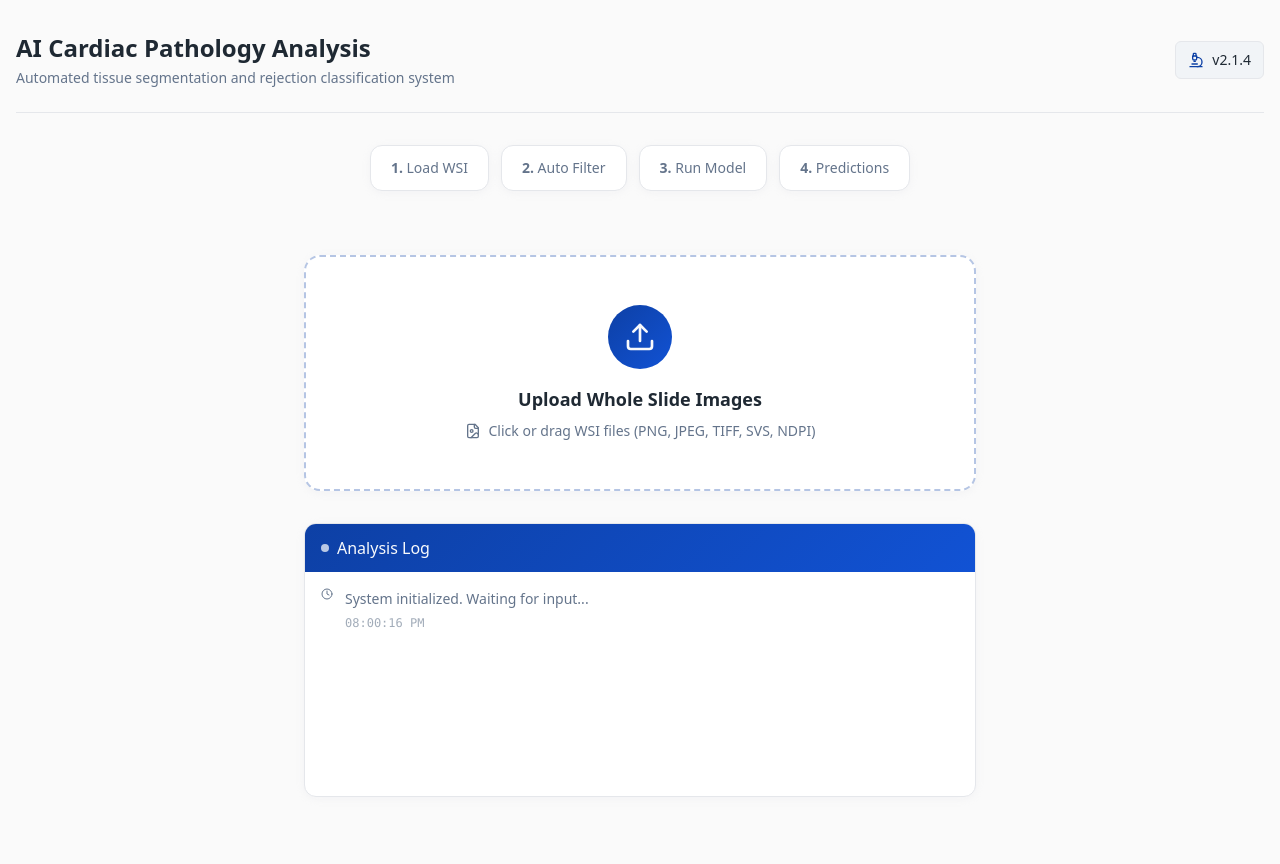
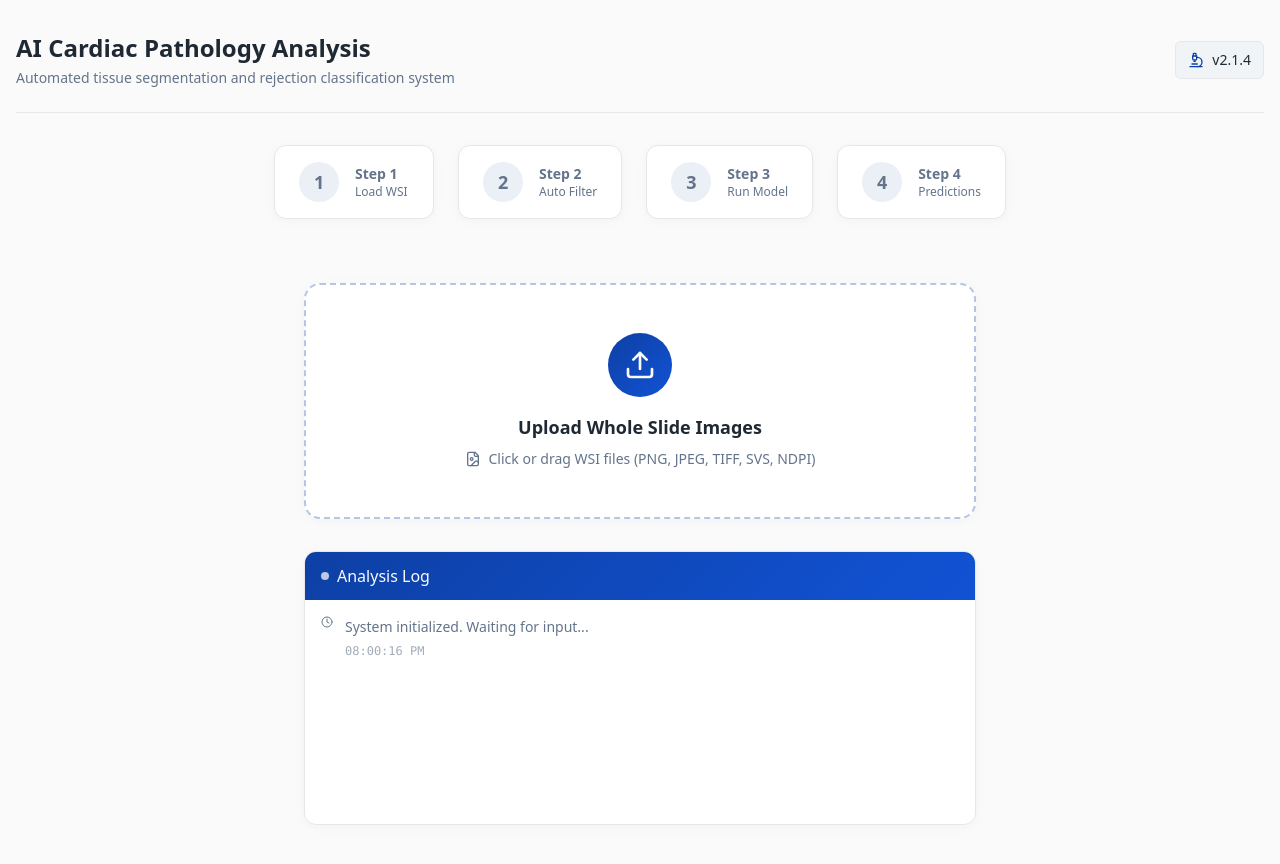
Before and after one commit to THEpranavsomalraju/histo-weave-insight, a React (Vite) app: page / in a window 1280 px wide. Shown: the top 864 px of the page. Built offline with nearby package versions, Linux system fonts and the light colour scheme.

Commit message:
Refactor stepper component
Improve the visual appearance and size of the stepper component for better usability.

```diff
--- a/src/components/AnalysisStepper.tsx
+++ b/src/components/AnalysisStepper.tsx
@@ -12,21 +12,41 @@ interface AnalysisStepperProps {
 
 export const AnalysisStepper = ({ currentStep, steps }: AnalysisStepperProps) => {
   return (
-    <div className="flex gap-3 mb-8">
+    <div className="flex gap-6 mb-8">
       {steps.map((step) => (
         <div
           key={step.id}
           className={cn(
-            "px-5 py-3 rounded-xl font-medium text-sm transition-all duration-300 border",
-            "shadow-card hover:shadow-clinical",
+            "flex items-center gap-4 px-6 py-4 rounded-xl transition-all duration-300 border",
+            "shadow-card hover:shadow-clinical min-w-[160px]",
             currentStep === step.id
-              ? "bg-gradient-hematoxylin text-primary-foreground border-primary shadow-clinical"
+              ? "bg-gradient-hematoxylin text-primary-foreground border-primary shadow-clinical scale-105"
               : currentStep > step.id
               ? "bg-gradient-clinical text-accent-foreground border-accent"
               : "bg-card text-muted-foreground border-border"
           )}
         >
-          <span className="font-semibold">{step.id + 1}.</span> {step.label}
+          <div className={cn(
+            "flex items-center justify-center w-10 h-10 rounded-full font-bold text-lg transition-all duration-300",
+            currentStep === step.id
+              ? "bg-primary-foreground/20 text-primary-foreground ring-2 ring-primary-foreground/30"
+              : currentStep > step.id
+              ? "bg-accent-foreground/20 text-accent-foreground"
+              : "bg-muted text-muted-foreground"
+          )}>
+            {step.id + 1}
+          </div>
+          <div className="flex flex-col">
+            <span className="font-semibold text-sm">Step {step.id + 1}</span>
+            <span className={cn(
+              "text-xs",
+              currentStep === step.id ? "text-primary-foreground/90" :
+              currentStep > step.id ? "text-accent-foreground/90" :
+              "text-muted-foreground"
+            )}>
+              {step.label}
+            </span>
+          </div>
         </div>
       ))}
     </div>
```
